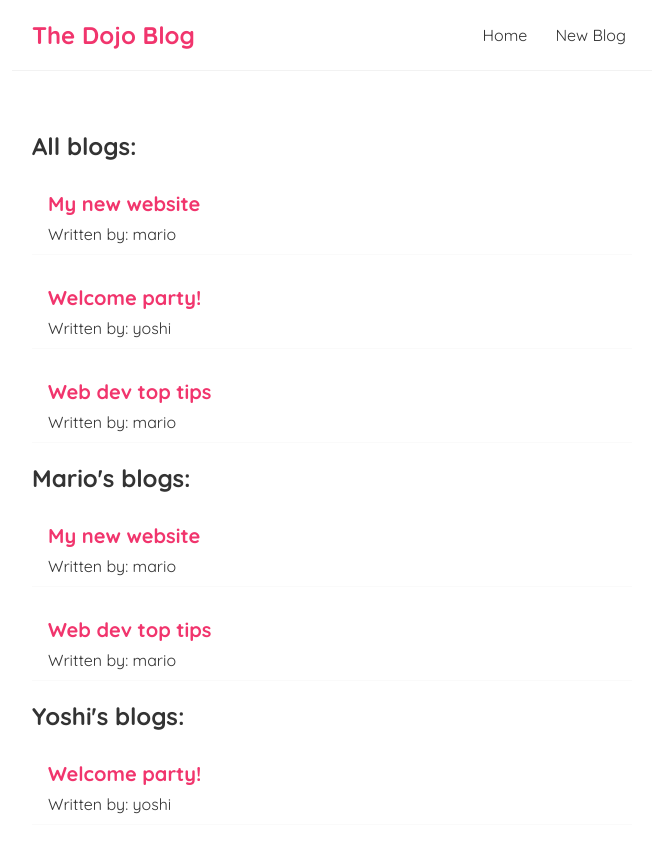
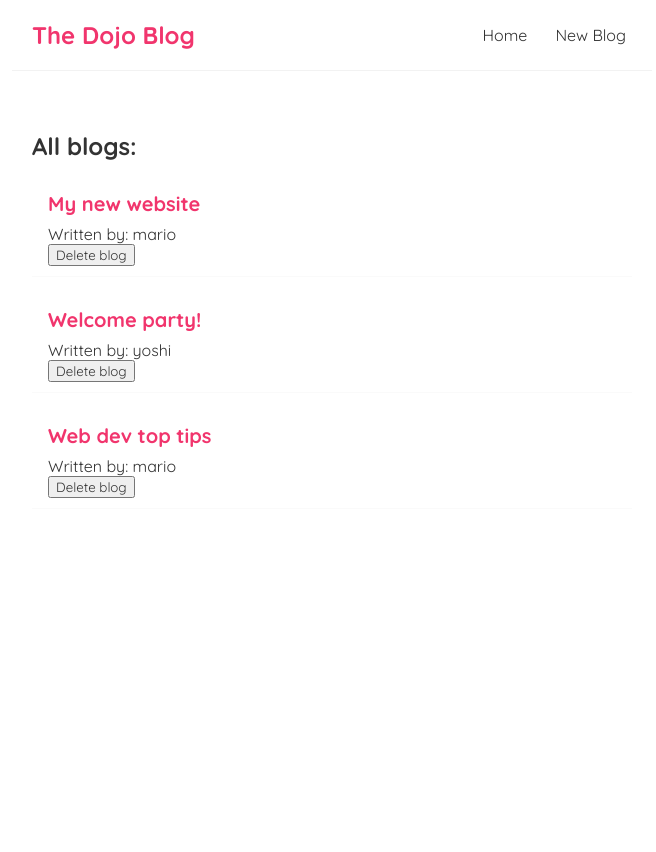
Before and after one commit to danretegan/dojo-blog, a React (Create React App) app: page / in a window 1280 px wide. Shown: the top 852 px of the page, without its empty margins (308-964 px from the left). After the commit the page ends 800 px from the top, so only its background shows below. Built offline with nearby package versions, Linux system fonts and the light colour scheme.

Commit message:
#13 - Functions as Props

```diff
--- a/src/BlogList.js
+++ b/src/BlogList.js
@@ -1,16 +1,14 @@
-const BlogList = ({ blogs, title }) => {
-  //   const blogs = props.blogs;
-  //   const title = props.title;
-
-  //   console.log(props, blogs);
-
+const BlogList = ({ blogs, title, handleDelete }) => {
   return (
     <div className="blog-list">
       <h2>{title}</h2>
       {blogs.map(blog => (
         <div className="blog-preview" key={blog.id}>
           <h2>{blog.title}</h2>
+
           <p>Written by: {blog.author}</p>
+
+          <button onClick={() => handleDelete(blog.id)}>Delete blog</button>
         </div>
       ))}
     </div>
--- a/src/Home.js
+++ b/src/Home.js
@@ -3,19 +3,16 @@
 import { blogs as blogData } from './constants';
 
 const Home = () => {
-  const [blogs] = useState(blogData);
+  const [blogs, setBlogs] = useState(blogData);
+
+  const handleDelete = id => {
+    const newBlogs = blogs.filter(blog => blog.id !== id);
+    setBlogs(newBlogs);
+  };
 
   return (
     <div className="home">
-      <BlogList blogs={blogs} title="All blogs:" />
-      <BlogList
-        blogs={blogs.filter(blog => blog.author === 'mario')}
-        title="Mario's blogs:"
-      />
-      <BlogList
-        blogs={blogs.filter(blog => blog.author === 'yoshi')}
-        title="Yoshi's blogs:"
-      />
+      <BlogList blogs={blogs} title="All blogs:" handleDelete={handleDelete} />
     </div>
   );
 };
```
